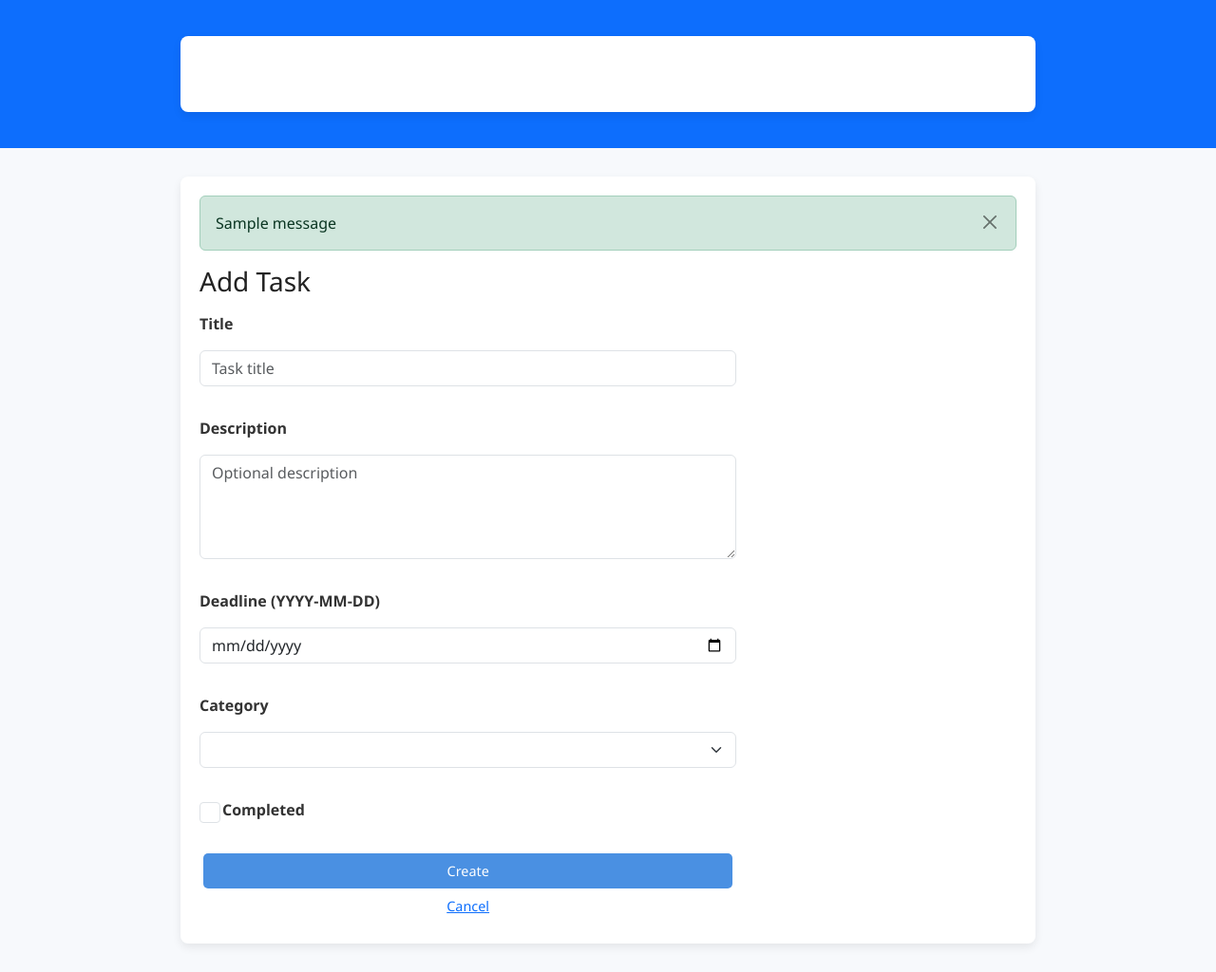
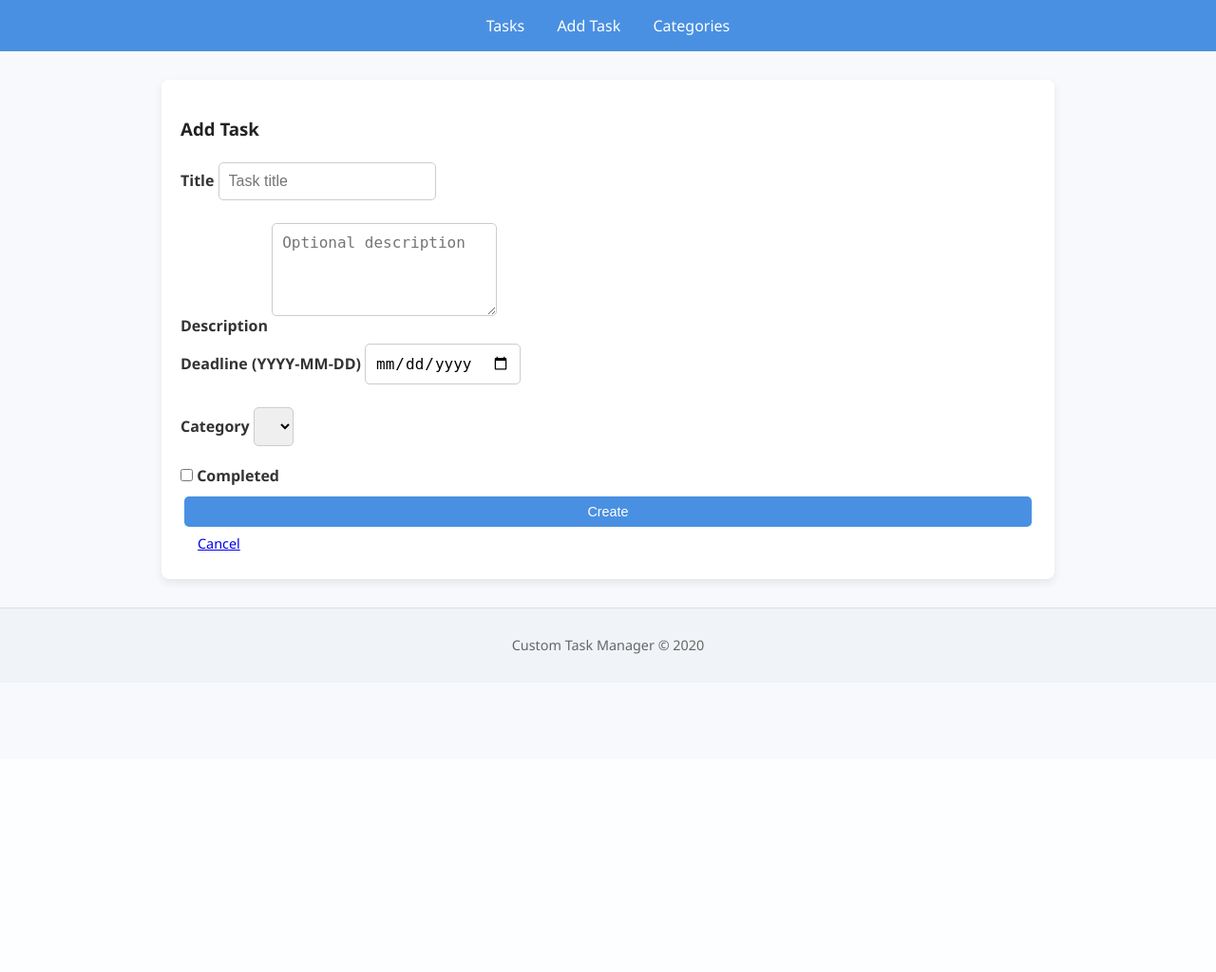
Before and after one commit to Eltaf-azizi/Custom-Task-Manager, a Flask app: template app/templates/add_task.html in a window 1280 px wide. Shown: the whole page at 95% size. After the commit the page ends 719 px from the top, so only its background shows below. Run offline with Flask 3, Linux system fonts and the light colour scheme; tables that the repository leaves empty hold one stand-in row (values such as "Sample post"); the template is opened without the code that fills it: values that come from a table or form of the project are taken from there, most other values are stand-ins (such as "Sample title", 1, 10 or a date in 2020); one stand-in notice (Sample message) is shown; lists and menus that the app fills with data are empty.

Commit message:
working on the base

```diff
--- a/app/templates/base.html
+++ b/app/templates/base.html
@@ -1,59 +1,25 @@
-<!doctype html>
+<!DOCTYPE html>
 <html lang="en">
-  <head>
-    <meta charset="utf-8" />
-    <meta name="viewport" content="width=device-width, initial-scale=1" />
-    <title>{% block title %}Task Manager{% endblock %}</title>
-
-    <!-- Bootstrap CSS (CDN) -->
-    <link href="https://cdn.jsdelivr.net/npm/bootstrap@5.3.2/dist/css/bootstrap.min.css" rel="stylesheet" />
-
-    <link rel="stylesheet" href="{{ url_for('static', filename='style.css') }}" />
-  </head>
-  <body>
-
-    <nav class="navbar navbar-expand-lg navbar-dark bg-primary mb-4">
-      <div class="container">
-        <a class="navbar-brand" href="{{ url_for('index') }}">Task Manager</a>
-        <button class="navbar-toggler" type="button" data-bs-toggle="collapse" data-bs-target="#nav"
-          aria-controls="nav" aria-expanded="false" aria-label="Toggle navigation">
-          <span class="navbar-toggler-icon"></span>
-        </button>
-
-        <div class="collapse navbar-collapse" id="nav">
-          <ul class="navbar-nav ms-auto">
-            <li class="nav-item">
-              <a class="nav-link" href="{{ url_for('index') }}">Tasks</a>
-            </li>
-            <li class="nav-item">
-              <a class="nav-link" href="{{ url_for('categories') }}">Categories</a>
-            </li>
-            <li class="nav-item">
-              <a class="nav-link" href="{{ url_for('add_task') }}">Add Task</a>
-            </li>
-          </ul>
-        </div>
-      </div>
+<head>
+    <meta charset="UTF-8">
+    <title>Custom Task Manager</title>
+    <link rel="stylesheet" href="{{ url_for('static', filename='style.css') }}">
+</head>
+<body>
+    <nav>
+        <a href="{{ url_for('index') }}">Tasks</a>
+        <a href="{{ url_for('add_task') }}">Add Task</a>
+        <a href="{{ url_for('categories') }}">Categories</a>
     </nav>
 
+    <div class="container">
+        {% block content %}{% endblock %}
+    </div>
 
-    <main class="container">
-      {% with messages = get_flashed_messages(with_categories=true) %}
-        {% if messages %}
-          {% for category, message in messages %}
-            <div class="alert alert-{{ category }} alert-dismissible fade show" role="alert">
-              {{ message }}
-              <button type="button" class="btn-close" data-bs-dismiss="alert" aria-label="Close"></button>
-            </div>
-          {% endfor %}
-        {% endif %}
-      {% endwith %}
+    <footer>
+        <p>Custom Task Manager &copy; {{ now().year }}</p>
+    </footer>
 
-      {% block content %}{% endblock %}
-    </main>
-
-    <script src="https://cdn.jsdelivr.net/npm/bootstrap@5.3.2/dist/js/bootstrap.bundle.min.js"></script>
     <script src="{{ url_for('static', filename='script.js') }}"></script>
-
-  </body>
+</body>
 </html>
```
